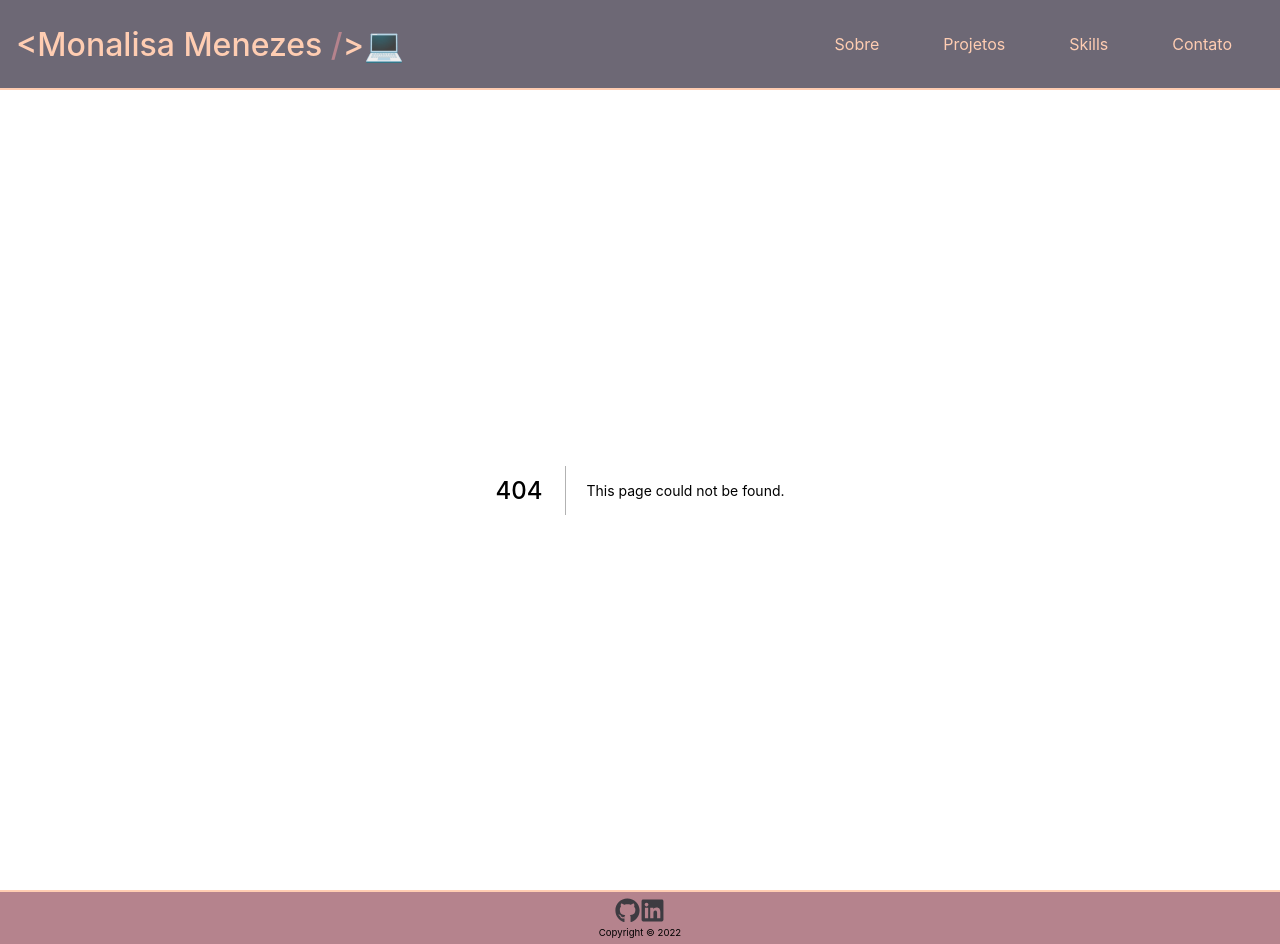
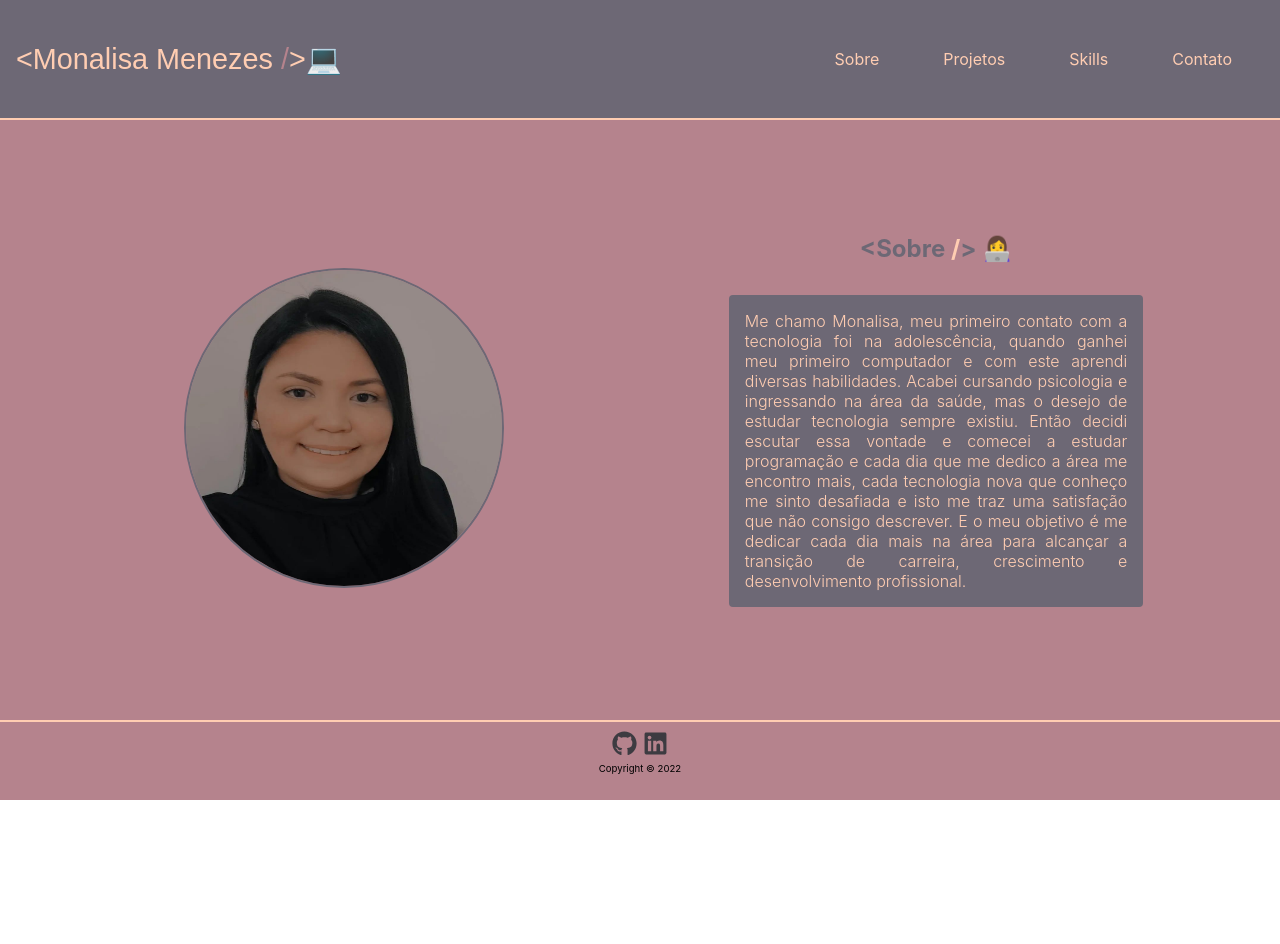
Before and after one commit to monafmenezes/meu-portfolio, a Next.js app: page /sobre in a window 1280 px wide. Before the commit this address had no page. After the commit the page ends 800 px from the top, so only its background shows below. Built offline with nearby package versions, Linux system fonts and the light colour scheme.

Commit message:
feat: create skills page

```diff
--- a/src/components/Footer/styles.ts
+++ b/src/components/Footer/styles.ts
@@ -7,8 +7,13 @@ export const FooterContainer = styled('footer')`
     display: flex;
     flex-direction: column;
     align-items: center;
+    height: 10%;
 
     p {
         font-size: 0.6rem;
     }
+
+    svg {
+        margin: 3px;
+    }
 `
--- a/src/components/Header/index.tsx
+++ b/src/components/Header/index.tsx
@@ -4,16 +4,18 @@ import { HeaderContainer, MenuNav } from "./style";
 const Header = () => {
   return (
     <HeaderContainer>
-      <h1>
-        {"<Monalisa Menezes"} <span>/</span>
-        {">"}💻
-      </h1>
+      <Link href="/">
+        <button>
+          {"<Monalisa Menezes"} <span>/</span>
+          {">"}💻
+        </button>
+      </Link>
 
       <MenuNav>
-        <Link href="/">Sobre</Link>
-        <Link href="/">Projetos</Link>
-        <Link href="/">Skills</Link>
-        <Link href="/">Contato</Link>
+        <Link href="/sobre">Sobre</Link>
+        <Link href="/projetos">Projetos</Link>
+        <Link href="/skills">Skills</Link>
+        <Link href="/contato">Contato</Link>
       </MenuNav>
     </HeaderContainer>
   );
--- a/src/components/Header/style.ts
+++ b/src/components/Header/style.ts
@@ -9,10 +9,15 @@ export const HeaderContainer = styled("header")`
   padding: 0 1rem;
   justify-content: space-between;
   border-bottom: 2px solid #FFCDB2;
+  height: 15%;
 
-  h1 {
+  button {
     color: ${({ theme }) => theme.palette.text.primary};
     font-weight: 500;
+    background: transparent;
+    border: 0;
+    height: 40px;
+    font-size: 1.8rem;
   }
 
   span {
--- a/src/pages/index.tsx
+++ b/src/pages/index.tsx
@@ -17,7 +17,7 @@ const Home: NextPage = () => {
           <Image
             src={devImage}
             alt="Desenvolvimento web"
-            width={600}
+            width={500}
             height={460}
           />
         </div>
--- /dev/null
+++ b/src/pages/sobre/index.tsx
@@ -0,0 +1,31 @@
+import { ContainerSobre } from "./styles";
+import image from "public/images/monalisa.webp";
+
+const Sobre = () => {
+  return (
+    <ContainerSobre>
+      <div>
+        <img src="../../images/mona.jpeg" alt="Monalisa Menezes" />
+      </div>
+
+      <article>
+        <h1>{"<Sobre"} <span>/</span>
+          {">"} 👩‍💻</h1>
+        <p>
+          Me chamo Monalisa, meu primeiro contato com a tecnologia foi na
+          adolescência, quando ganhei meu primeiro computador e com este aprendi
+          diversas habilidades. Acabei cursando psicologia e ingressando na área
+          da saúde, mas o desejo de estudar tecnologia sempre existiu. Então
+          decidi escutar essa vontade e comecei a estudar programação e cada dia
+          que me dedico a área me encontro mais, cada tecnologia nova que
+          conheço me sinto desafiada e isto me traz uma satisfação que não
+          consigo descrever. E o meu objetivo é me dedicar cada dia mais na área
+          para alcançar a transição de carreira, crescimento e desenvolvimento
+          profissional.
+        </p>
+      </article>
+    </ContainerSobre>
+  );
+};
+
+export default Sobre;
--- /dev/null
+++ b/src/pages/sobre/styles.ts
@@ -0,0 +1,49 @@
+import { styled } from "@mui/material";
+
+export const ContainerSobre = styled("main")`
+  height: 75%;
+  background-color: #b5838d;
+  padding: 0 3rem;
+  display: flex;
+  justify-content: center;
+  align-items: center;
+  img {
+    width: 320px;
+    height: 320px;
+    border-radius: 50%;
+    margin-top: 1rem;
+    border: 2px solid #6D6875;
+  }
+
+  div {
+    width: 50%;
+    display: flex;
+    justify-content: center;
+  }
+  article {
+    width: 50%;
+    display: flex;
+    flex-direction: column;
+    justify-content: center;
+    align-items: center;
+  }
+
+  h1 {
+    color: ${({ theme }) => theme.palette.text.secondary};
+  }
+
+  span {
+    color: ${({ theme }) => theme.palette.text.primary};
+  }
+
+  p {
+    text-align: justify;
+    margin-top: 2rem;
+    color: ${({ theme }) => theme.palette.text.primary};
+    font-weight: 300;
+    background-color:  #6D6875;
+    padding: 1rem;
+    border-radius: 4px;
+    width: 70%;
+  }
+`;
--- a/src/styles/global.css
+++ b/src/styles/global.css
@@ -6,6 +6,11 @@ body{
   font-family: -apple-system, BlinkMacSystemFont, Segoe UI, Roboto, Oxygen,
     Ubuntu, Cantarell, Fira Sans, Droid Sans, Helvetica Neue, sans-serif;
 
+}
+
+
+#__next {
+  height: 100vh;
 }
 
 a {
@@ -18,3 +23,11 @@ a {
   padding: 0;
   margin: 0;
 }
+
+button {
+  cursor: pointer;
+}
+
+ul {
+  list-style: none;
+}
```
Also changed, not shown: src/db/api.ts (added, +58 -0 lines), src/pages/skills/index.tsx (added, +23 -0 lines), src/pages/skills/style.ts (added, +51 -0 lines), src/styles/styles.ts (+4 -3 lines), public/images/mona.jpeg (added).
